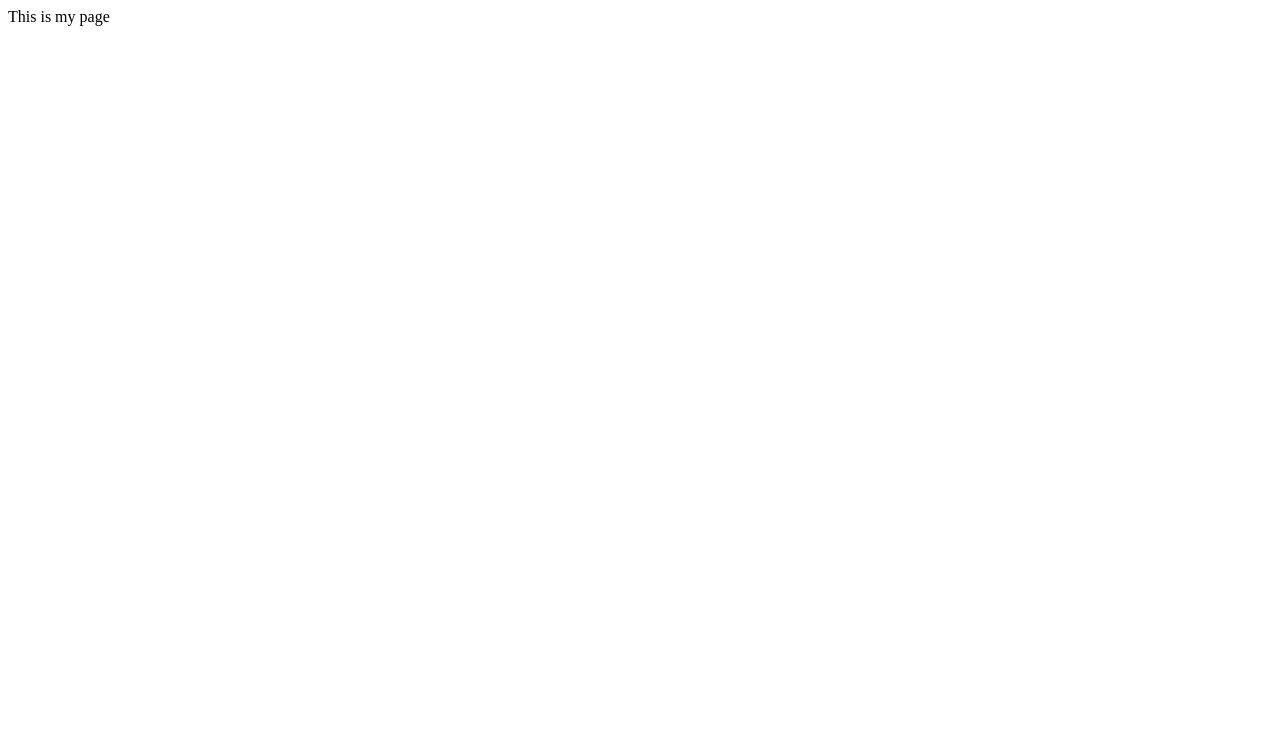
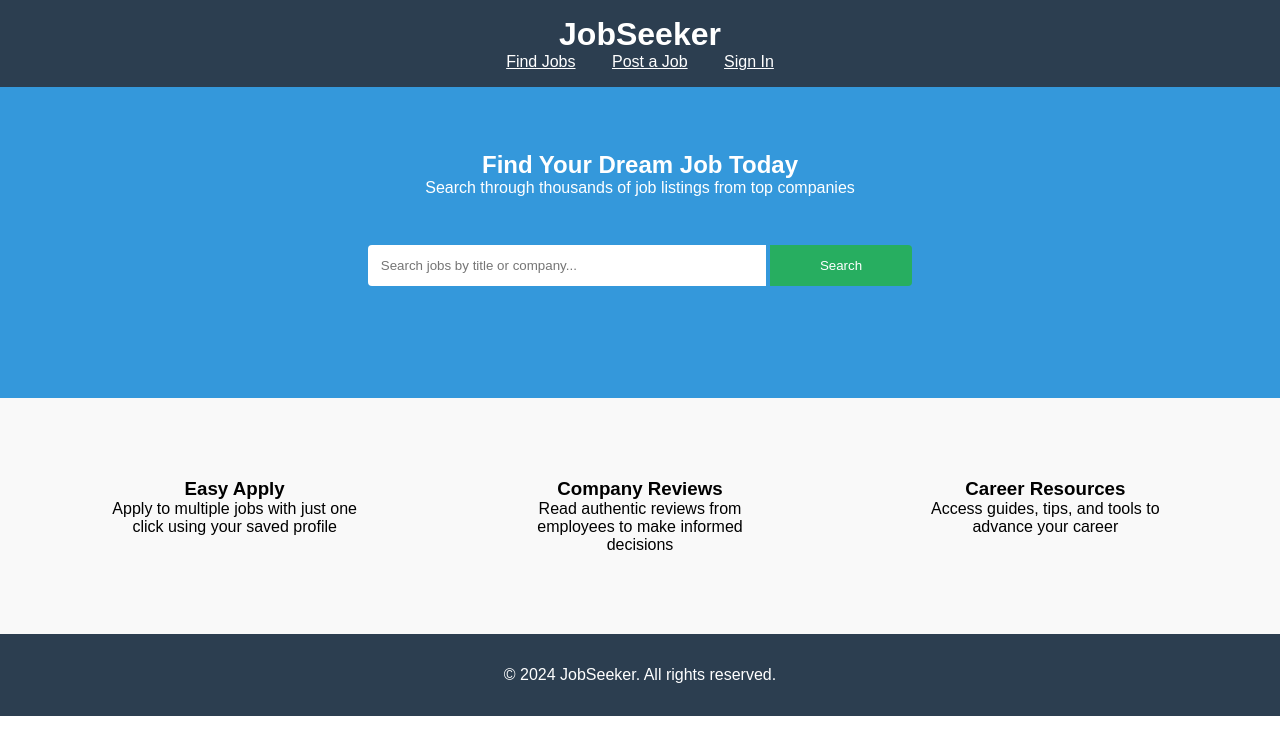
Before and after one commit to kdn205/kdn205.github.io, a plain HTML site: page index.html in a window 1280 px wide. Drawn offline with Linux system fonts and the light colour scheme.

Commit message:
update the landing page

```diff
--- a/index.html
+++ b/index.html
@@ -1 +1,104 @@
-This is my page
+<!DOCTYPE html>
+<html lang="en">
+<head>
+    <meta charset="UTF-8">
+    <meta name="viewport" content="width=device-width, initial-scale=1.0">
+    <title>JobSeeker - Find Your Dream Job</title>
+    <style>
+        * {
+            margin: 0;
+            padding: 0;
+            box-sizing: border-box;
+            font-family: Arial, sans-serif;
+        }
+
+        .header {
+            background-color: #2c3e50;
+            color: white;
+            padding: 1rem;
+            text-align: center;
+        }
+
+        .hero {
+            background-color: #3498db;
+            color: white;
+            padding: 4rem 2rem;
+            text-align: center;
+        }
+
+        .search-box {
+            max-width: 600px;
+            margin: 2rem auto;
+            padding: 1rem;
+        }
+
+        .search-box input {
+            width: 70%;
+            padding: 0.8rem;
+            border: none;
+            border-radius: 4px 0 0 4px;
+        }
+
+        .search-box button {
+            width: 25%;
+            padding: 0.8rem;
+            background-color: #27ae60;
+            color: white;
+            border: none;
+            border-radius: 0 4px 4px 0;
+            cursor: pointer;
+        }
+
+        .features {
+            display: flex;
+            justify-content: space-around;
+            padding: 4rem 2rem;
+            background-color: #f9f9f9;
+        }
+
+        .feature-card {
+            text-align: center;
+            padding: 1rem;
+            max-width: 300px;
+        }
+    </style>
+</head>
+<body>
+    <header class="header">
+        <h1>JobSeeker</h1>
+        <nav>
+            <a href="#" style="color: white; margin: 0 1rem;">Find Jobs</a>
+            <a href="#" style="color: white; margin: 0 1rem;">Post a Job</a>
+            <a href="#" style="color: white; margin: 0 1rem;">Sign In</a>
+        </nav>
+    </header>
+
+    <section class="hero">
+        <h2>Find Your Dream Job Today</h2>
+        <p>Search through thousands of job listings from top companies</p>
+        <div class="search-box">
+            <input type="text" placeholder="Search jobs by title or company...">
+            <button>Search</button>
+        </div>
+    </section>
+
+    <section class="features">
+        <div class="feature-card">
+            <h3>Easy Apply</h3>
+            <p>Apply to multiple jobs with just one click using your saved profile</p>
+        </div>
+        <div class="feature-card">
+            <h3>Company Reviews</h3>
+            <p>Read authentic reviews from employees to make informed decisions</p>
+        </div>
+        <div class="feature-card">
+            <h3>Career Resources</h3>
+            <p>Access guides, tips, and tools to advance your career</p>
+        </div>
+    </section>
+
+    <footer style="text-align: center; padding: 2rem; background-color: #2c3e50; color: white;">
+        <p>&copy; 2024 JobSeeker. All rights reserved.</p>
+    </footer>
+</body>
+</html>
```
